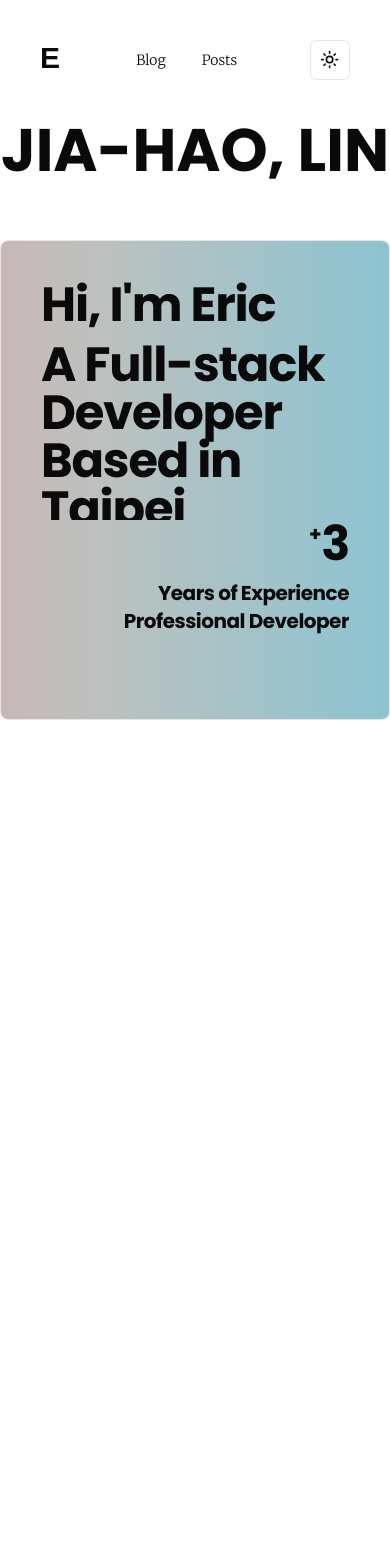
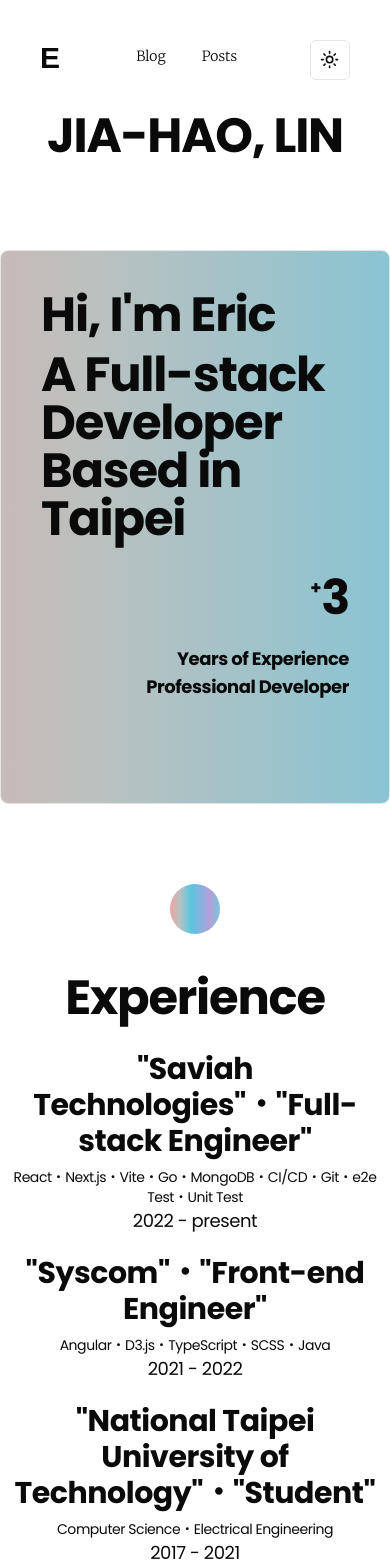
Before and after one commit to ericboy0224/eric-homepage, a Next.js app: page / in a window 390 px wide. Shown: the top 1568 px of the page. Before the commit the page ends 964 px from the top, so only its background shows below. Built offline with nearby package versions, Linux system fonts and the light colour scheme; a web font is replaced by a local one.

Commit message:
feat(home):add experience section

```diff
--- a/src/app/header.tsx
+++ b/src/app/header.tsx
@@ -13,7 +13,7 @@ import { cn } from '@/lib/utils';
 
 export function Header() {
     return (
-        <div className={cn("flex justify-between w-auto p-10")}>
+        <div className={cn("flex justify-between w-auto p-10 h-[7rem]")}>
             <Link href="/" passHref>
                 <h1 className={cn("scroll-m-20 text-3xl font-semibold tracking-tight antialiased", foldit.className)}>E</h1>
             </Link>
--- a/src/app/page.tsx
+++ b/src/app/page.tsx
@@ -1,20 +1,33 @@
-import { poppins } from '@/components/ui/fonts';
-import IntroPic from '@/components/ui/intro-pic';
+import ExperienceSection from '@/components/home/experience-section';
+import Banner from '@/components/home/text-banner';
+import Divider from '@/components/ui/divider';
+import Heading from '@/components/ui/inview/text/heading';
 import { ResizablePanel, ResizablePanelGroup } from '@/components/ui/resizable';
-import Banner from '@/components/ui/text-banner';
-import { cn } from '@/lib/utils';
 
 export default function Home() {
   return (
-    <div className="h-[600px]">
-      <ResizablePanelGroup direction="vertical">
-        <ResizablePanel>
-          <h1 className={cn("text-6xl font-bold text-center", poppins.className)}>JIA-HAO, LIN</h1>
-        </ResizablePanel>
-        <ResizablePanel defaultSize={80} className=" border rounded-lg">
-          <Banner />
-        </ResizablePanel>
-      </ResizablePanelGroup>
+    <div className='text-center'>
+      <section className="mb-20 h-[calc(100vh-9.5rem)]">
+        <ResizablePanelGroup className='max-h-[800px]' direction="vertical">
+          <ResizablePanel defaultSize={20}>
+            <Heading>JIA-HAO, LIN</Heading>
+          </ResizablePanel>
+          <ResizablePanel defaultSize={80} className="border rounded-lg">
+            <Banner />
+          </ResizablePanel>
+        </ResizablePanelGroup>
+      </section>
+      <Divider />
+      <section className="mb-20 h-[calc(100vh-9.5rem)]">
+        <ResizablePanelGroup direction="vertical">
+          <ResizablePanel defaultSize={10}>
+            <Heading>Experience</Heading>
+          </ResizablePanel>
+          <ResizablePanel defaultSize={80}>
+            <ExperienceSection />
+          </ResizablePanel>
+        </ResizablePanelGroup>
+      </section>
     </div>
   );
 }
--- /dev/null
+++ b/src/components/home/experience-section/experience-item.tsx
@@ -0,0 +1,19 @@
+import { poppins } from "@/components/ui/fonts";
+import { cn } from "@/lib/utils";
+
+interface ExperienceItemProps {
+    company: string;
+    position: string;
+    technologies: string;
+    period: string;
+}
+
+export default function ExperienceItem({ company, position, technologies, period }: ExperienceItemProps) {
+    return (
+        <div className="mb-5">
+            <h2 className={cn("text-3xl font-semibold mb-2", poppins.className)}>"{company}"・"{position}"</h2>
+            <p className={cn("text-sm font-light", poppins.className)}>{technologies}</p>
+            <p className={cn("text-md font-light", poppins.className)}>{period}</p>
+        </div>
+    );
+}
--- /dev/null
+++ b/src/components/home/experience-section/index.tsx
@@ -0,0 +1,30 @@
+import { poppins } from "@/components/ui/fonts";
+import Description from "@/components/ui/inview/text/description";
+import { cn } from "@/lib/utils";
+
+import ExperienceItem from "./experience-item";
+
+export default function ExperienceSection() {
+    return (
+        <Description>
+            <ExperienceItem
+                company="Saviah Technologies"
+                position="Full-stack Engineer"
+                technologies="React・Next.js・Vite・Go・MongoDB・CI/CD・Git・e2e Test・Unit Test"
+                period="2022 - present"
+            />
+            <ExperienceItem
+                company="Syscom"
+                position="Front-end Engineer"
+                technologies="Angular・D3.js・TypeScript・SCSS・Java"
+                period="2021 - 2022"
+            />
+            <ExperienceItem
+                company="National Taipei University of Technology"
+                position="Student"
+                technologies="Computer Science・Electrical Engineering"
+                period="2017 - 2021"
+            />
+        </Description>
+    )
+}
--- /dev/null
+++ b/src/components/home/text-banner/marquee.tsx
@@ -0,0 +1,33 @@
+'use client'
+
+import { motion } from "framer-motion";
+import { ReactNode } from "react";
+
+export default function Marquee({ children, reverse }: { children: ReactNode, reverse?: boolean }) {
+    const marqueeVariants = {
+        animate: {
+            x: ["100%", "-100%"], // Move from right to left
+            transition: {
+                x: {
+                    repeat: Infinity,
+                    repeatType: "loop",
+                    duration: 15,
+                    ease: "linear",
+                    reverse: reverse,
+                },
+            },
+        },
+    };
+
+    return (
+        <div className="overflow-hidden whitespace-nowrap">
+            <motion.div
+                className="inline-block"
+                variants={marqueeVariants}
+                animate="animate"
+            >
+                {children}
+            </motion.div>
+        </div>
+    )
+}
--- /dev/null
+++ b/src/components/ui/divider.tsx
@@ -0,0 +1,43 @@
+"use client";
+
+import { motion, useAnimation, useInView } from "framer-motion";
+import { useRef, useEffect } from "react";
+
+const gradientVariants = {
+    animate: {
+        scale: [1, 2, 2, 1, 1],
+        rotate: [0, 0, 180, 180, 0],
+        borderRadius: ["50%", "50%", "0%", "0%", "50%"],
+    },
+};
+
+export default function Divider() {
+    const ref = useRef(null);
+    const isInView = useInView(ref);
+    const control = useAnimation();
+
+    useEffect(() => {
+        if (isInView) {
+            console.log('in view');
+            control.start('animate');
+        } else {
+            control.stop();
+        }
+    }, [isInView, control]);
+    return (
+        <div className="flex justify-center items-center mb-10">
+            <motion.div
+                ref={ref}
+                className="w-[50px] h-[50px] bg-custom-gradient"
+                animate={control}
+                variants={gradientVariants}
+                transition={{
+                    duration: 2,
+                    ease: "easeInOut",
+                    times: [0, 0.2, 0.5, 0.8, 1],
+                    repeat: 0,
+                }}
+            />
+        </div>
+    );
+}
--- a/src/components/ui/intro-pic.tsx
+++ /dev/null
@@ -1,22 +0,0 @@
-"use client";
-
-import { motion } from "framer-motion";
-
-export default function IntroPic() {
-    return (
-        <motion.div
-            className="w-[200px] h-[200px] bg-red-200"
-            animate={{
-                scale: [1, 2, 2, 1, 1],
-                rotate: [0, 0, 180, 180, 0],
-                borderRadius: ["0%", "0%", "50%", "50%", "0%"],
-            }}
-            transition={{
-                duration: 2,
-                ease: "easeInOut",
-                times: [0, 0.2, 0.5, 0.8, 1],
-                repeat: 0,
-            }}
-        />
-    );
-}
--- a/src/components/ui/inview/text/description.tsx
+++ b/src/components/ui/inview/text/description.tsx
@@ -11,7 +11,7 @@ const Description = ({ children, pulse }: { children: ReactNode, pulse?: number
 
     return useShowItem(
         <motion.span
-            className={cn("scroll-m-20 text-xl font-semibold tracking-tight antialiased mb-3", poppins.className)}
+            className={cn("scroll-m-20 md:text-xl text-lg font-semibold tracking-tight antialiased mb-3", poppins.className)}
         >
             {children}
         </motion.span>, pulse
--- a/src/components/ui/text-banner/marquee.tsx
+++ /dev/null
@@ -1,32 +0,0 @@
-'use client'
-
-import { motion } from "framer-motion";
-import { ReactNode } from "react";
-
-const marqueeVariants = {
-    animate: {
-        x: ["100%", "-100%"], // Move from right to left
-        transition: {
-            x: {
-                repeat: Infinity,
-                repeatType: "loop",
-                duration: 15,
-                ease: "linear",
-            },
-        },
-    },
-};
-
-export default function Marquee({ children }: { children: ReactNode }) {
-    return (
-        <div className="overflow-hidden whitespace-nowrap">
-            <motion.div
-                className="inline-block"
-                variants={marqueeVariants}
-                animate="animate"
-            >
-                {children}
-            </motion.div>
-        </div>
-    )
-}
```
Also changed, not shown: src/components/home/text-banner/index.tsx (renamed from src/components/ui/text-banner/index.tsx, +3 -4 lines), src/components/home/text-banner/banner-background.tsx (renamed from src/components/ui/text-banner/banner-background.tsx).
